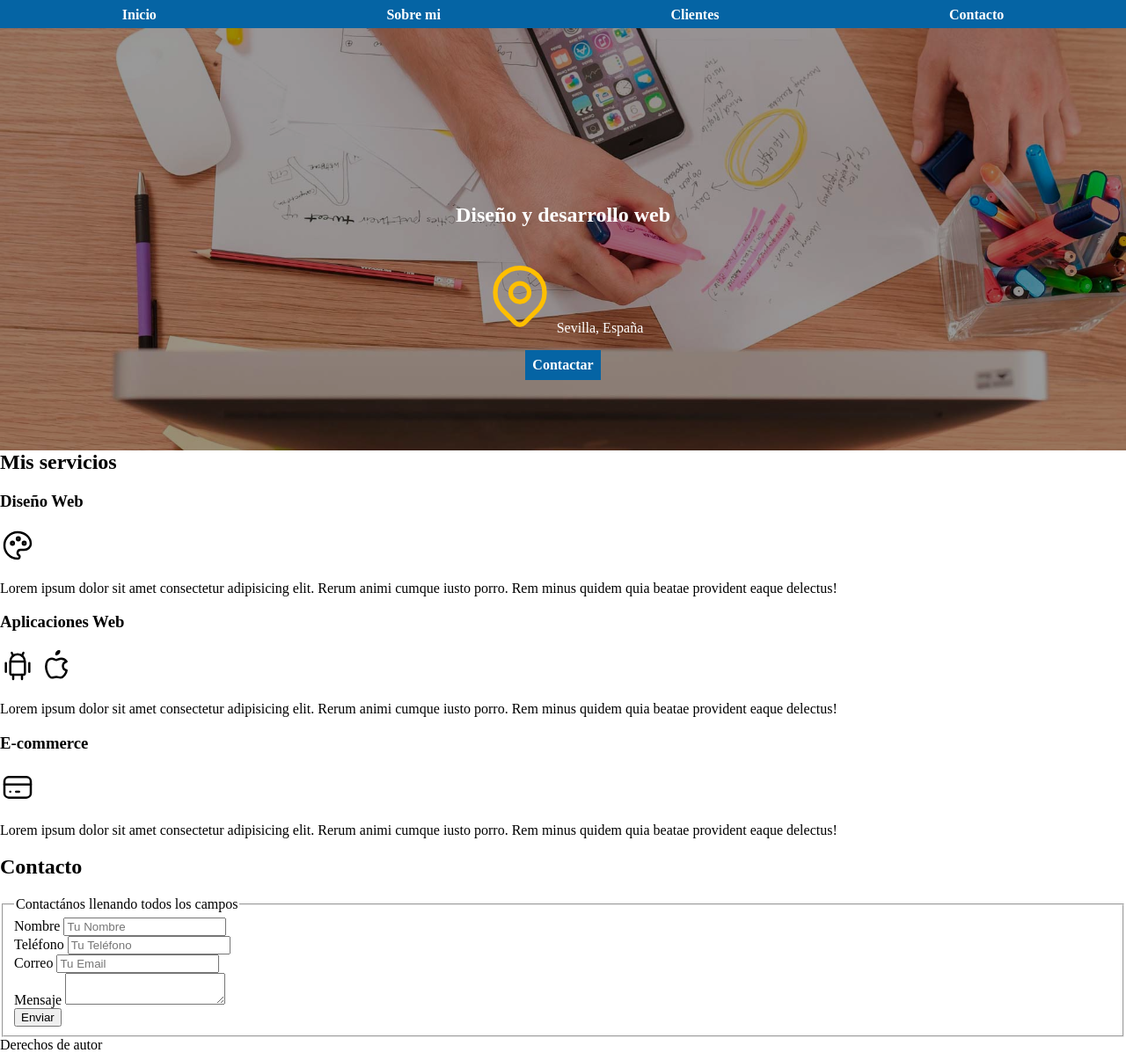
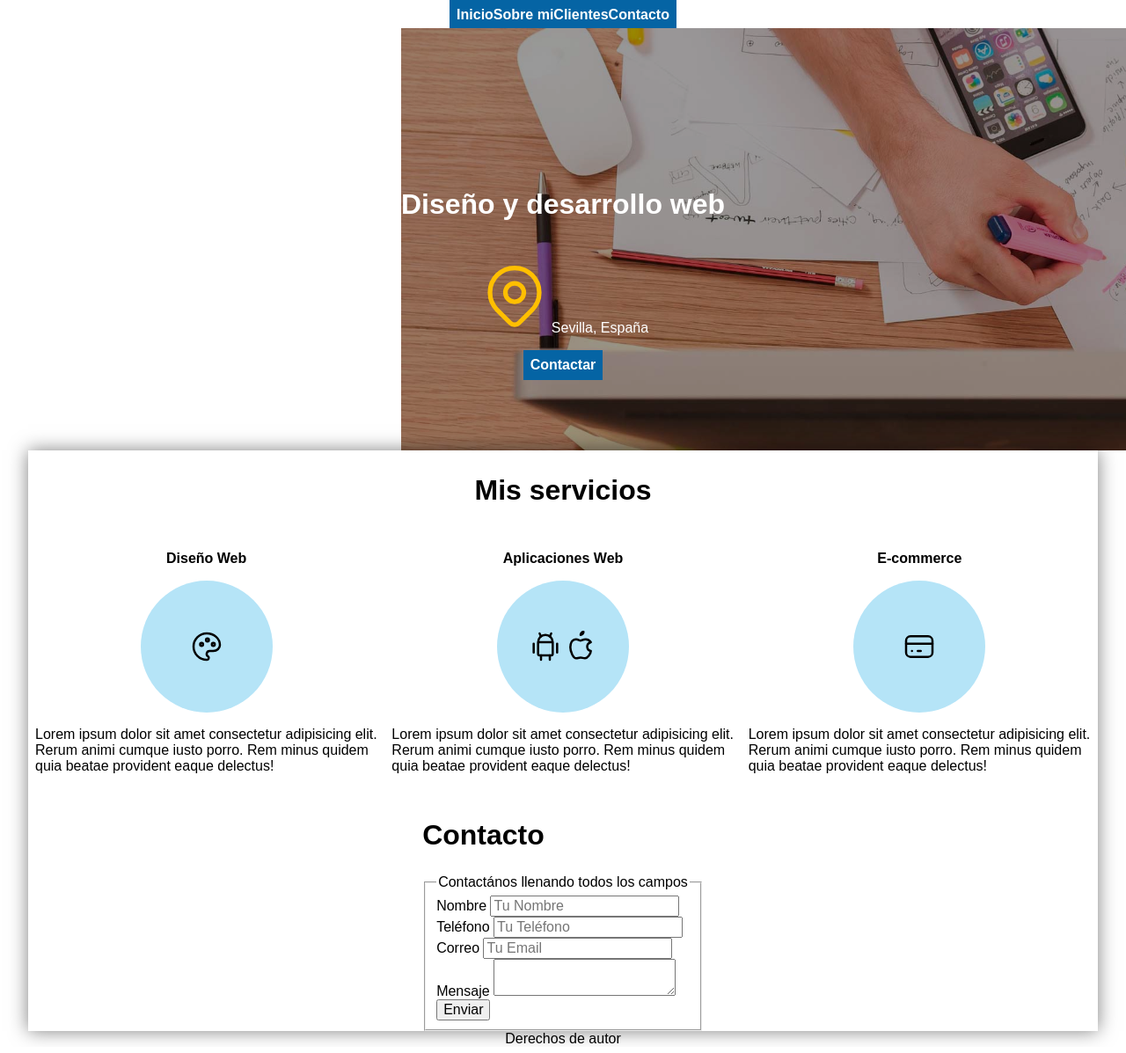
Before and after one commit to mmm0129Medac/DAW2, a PHP site: page / in a window 1280 px wide; the page is wider, and only the part inside the window is pictured. Shown: that part at 88% size. Run offline with PHP 8.4, Linux system fonts and the light colour scheme.

Commit message:
actualizacion 1
sincronizacion 10/10/2024

```diff
--- a/Interfaz/Web/index.css
+++ b/Interfaz/Web/index.css
@@ -1,11 +1,19 @@
+*{
+    font-family:Arial, Helvetica, sans-serif;
+    font-size: 1em;
+}
+
 
 body{
+    display: flex;
     text-decoration: none;
     list-style: none;
     width: 100%;
     height: 100%;
     margin: 0;
     padding: 0;
+    flex-direction: column;
+    align-items: center;
 }
 
 nav {
@@ -22,6 +30,12 @@ nav a{
     color: white;
     font-weight: bold;
 }
+
+.front_banner {
+    justify-content: center;
+    overflow: hidden;
+}
+
 img {
     width: 100%;
     height: auto;
@@ -62,4 +76,36 @@ img {
 
 main {
     position: relative;
+    display: flex;
+    flex-direction: column;
+    align-items: center;
+    width: 95vw;
+    box-shadow: 0px 0px 20px rgba(0, 0, 0, 0.5);
 }
+
+h2 {
+    font-size: xx-large;
+    font-weight: bolder;
+}
+
+.servicios {
+    display: flex;
+
+}
+
+.servicios section {
+    display: flex;
+    flex-direction: column;
+    align-items: center;
+    margin: 0.5em;
+}
+
+#icon_circle {
+    display: flex;
+    background-color: #b5e4f7;
+    border-radius: 16rem;
+    height: 150px;
+    width: 150px;
+    align-items: center;
+    justify-content: center;
+}
--- a/Interfaz/Web/index.html
+++ b/Interfaz/Web/index.html
@@ -15,6 +15,7 @@
         <a href="#">Clientes</a>
         <a href="#">Contacto</a>
     </nav>
+    <div class="front_banner">
         <section id="img_head">
             <img src="img/hero.jpg">
         </section>
@@ -30,12 +31,13 @@
             </div>
             <a href="#" class="button">Contactar</a>
         </section>
-
+    </div>
     <main>
         <h2>Mis servicios</h2>
         <div class="servicios">
             <section>
                 <h3>Diseño Web</h3>
+                <div id=icon_circle>
                     <svg xmlns="http://www.w3.org/2000/svg" class="icon icon-tabler icon-tabler-palette" width="40" height="40" viewBox="0 0 24 24" stroke-width="1.5" stroke="#000000" fill="none" stroke-linecap="round" stroke-linejoin="round">
                         <path stroke="none" d="M0 0h24v24H0z" fill="none"/>
                         <path d="M12 21a9 9 0 0 1 0 -18c4.97 0 9 3.582 9 8c0 1.06 -.474 2.078 -1.318 2.828c-.844 .75 -1.989 1.172 -3.182 1.172h-2.5a2 2 0 0 0 -1 3.75a1.3 1.3 0 0 1 -1 2.25" />
@@ -43,11 +45,13 @@
                         <path d="M12.5 7.5m-1 0a1 1 0 1 0 2 0a1 1 0 1 0 -2 0" />
                         <path d="M16.5 10.5m-1 0a1 1 0 1 0 2 0a1 1 0 1 0 -2 0" />
                       </svg>
+                    </div>
                 <p>Lorem ipsum dolor sit amet consectetur adipisicing elit. Rerum animi cumque iusto porro. Rem minus quidem quia beatae provident eaque delectus!</p>
             </section>
 
             <section>
                 <h3>Aplicaciones Web</h3>
+                <div id=icon_circle class="combine_icon">
                     <svg xmlns="http://www.w3.org/2000/svg" class="icon icon-tabler icon-tabler-brand-android" width="40" height="40" viewBox="0 0 24 24" stroke-width="1.5" stroke="#000000" fill="none" stroke-linecap="round" stroke-linejoin="round">
                         <path stroke="none" d="M0 0h24v24H0z" fill="none"/>
                         <path d="M4 10l0 6" />
@@ -63,11 +67,13 @@
                         <path d="M9 7c-3 0 -4 3 -4 5.5c0 3 2 7.5 4 7.5c1.088 -.046 1.679 -.5 3 -.5c1.312 0 1.5 .5 3 .5s4 -3 4 -5c-.028 -.01 -2.472 -.403 -2.5 -3c-.019 -2.17 2.416 -2.954 2.5 -3c-1.023 -1.492 -2.951 -1.963 -3.5 -2c-1.433 -.111 -2.83 1 -3.5 1c-.68 0 -1.9 -1 -3 -1z" />
                         <path d="M12 4a2 2 0 0 0 2 -2a2 2 0 0 0 -2 2" />
                       </svg>
+                </div>
                 <p>Lorem ipsum dolor sit amet consectetur adipisicing elit. Rerum animi cumque iusto porro. Rem minus quidem quia beatae provident eaque delectus!</p>
             </section>
 
             <section>
                 <h3>E-commerce</h3>
+                <div id=icon_circle>
                     <svg xmlns="http://www.w3.org/2000/svg" class="icon icon-tabler icon-tabler-credit-card" width="40" height="40" viewBox="0 0 24 24" stroke-width="1.5" stroke="#000000" fill="none" stroke-linecap="round" stroke-linejoin="round">
                         <path stroke="none" d="M0 0h24v24H0z" fill="none"/>
                         <path d="M3 5m0 3a3 3 0 0 1 3 -3h12a3 3 0 0 1 3 3v8a3 3 0 0 1 -3 3h-12a3 3 0 0 1 -3 -3z" />
@@ -75,6 +81,7 @@
                         <path d="M7 15l.01 0" />
                         <path d="M11 15l2 0" />
                       </svg>
+                    </div>
                 <p>Lorem ipsum dolor sit amet consectetur adipisicing elit. Rerum animi cumque iusto porro. Rem minus quidem quia beatae provident eaque delectus!</p>
             </section>
         </div>
@@ -112,12 +119,8 @@
                 </fieldset>
             </form>
         </section>
-
+    </main>
     <footer>Derechos de autor </footer>
-
-    </main>
-
-
 
 </body>
 </html>
```
Lines whose indentation alone changed are shown as unchanged.
